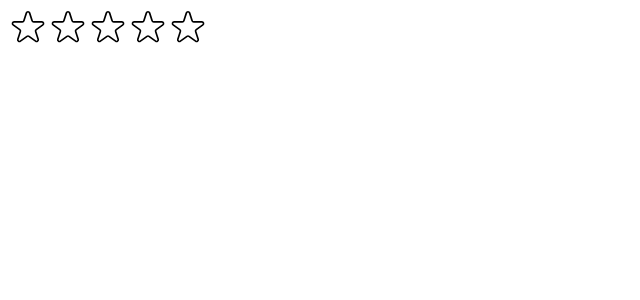
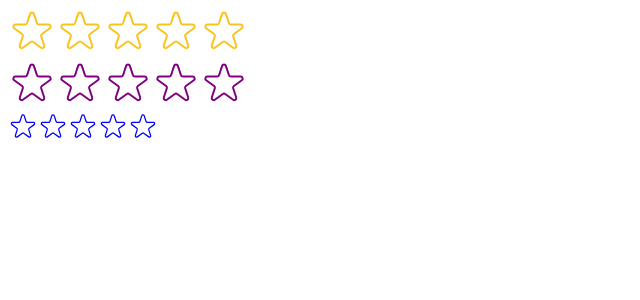
Before and after one commit to naLeilan/CineHub, a React (Vite) app: page / in a window 1280 px wide. Shown: the top 300 px of the page, without its empty margins (0-640 px from the left). Built offline with nearby package versions, Linux system fonts and the light colour scheme.

Commit message:
add color and size props

```diff
--- a/src/StarRating.jsx
+++ b/src/StarRating.jsx
@@ -10,18 +10,24 @@
   display: "flex",
 };
 
-const textStyle = {
-  margin: "0",
-  lineHeight: "1",
-};
-
-export default function StarRating({ maxRating = 5 }) {
+export default function StarRating({
+  maxRating = 5,
+  color = "#fcc419",
+  size = 48,
+}) {
   const [rating, setRating] = useState(0);
   const [hoverRating, setHoverRating] = useState(0);
 
   function handleRating(rating) {
     setRating(rating);
   }
+
+  const textStyle = {
+    margin: "0",
+    lineHeight: "1",
+    color,
+    fontSize: `${size / 1.5}px`,
+  };
 
   return (
     <div style={containerStyle}>
@@ -33,6 +39,8 @@
             onRate={() => handleRating(i + 1)}
             onHoverIn={() => setHoverRating(i + 1)}
             onHoverOut={() => setHoverRating(0)}
+            color={color}
+            size={size}
           />
         ))}
       </div>
@@ -41,14 +49,13 @@
   );
 }
 
-const starsStyle = {
-  display: "block",
-  width: "40px",
-  heigh: "40px",
-  cursor: "pointer",
-};
-
-function Stars({ onRate, full, onHoverIn, onHoverOut }) {
+function Stars({ onRate, full, onHoverIn, onHoverOut, color, size }) {
+  const starsStyle = {
+    display: "block",
+    width: `${size}px`,
+    heigh: `${size}px`,
+    cursor: "pointer",
+  };
   return (
     <span
       style={starsStyle}
@@ -61,8 +68,8 @@
         <svg
           xmlns="http://www.w3.org/2000/svg"
           viewBox="0 0 20 20"
-          fill="#000"
-          stroke="#000"
+          fill={color}
+          stroke={color}
         >
           <path d="M9.049 2.927c.3-.921 1.603-.921 1.902 0l1.07 3.292a1 1 0 00.95.69h3.462c.969 0 1.371 1.24.588 1.81l-2.8 2.034a1 1 0 00-.364 1.118l1.07 3.292c.3.921-.755 1.688-1.54 1.118l-2.8-2.034a1 1 0 00-1.175 0l-2.8 2.034c-.784.57-1.838-.197-1.539-1.118l1.07-3.292a1 1 0 00-.364-1.118L2.98 8.72c-.783-.57-.38-1.81.588-1.81h3.461a1 1 0 00.951-.69l1.07-3.292z" />
         </svg>
@@ -71,7 +78,7 @@
           xmlns="http://www.w3.org/2000/svg"
           fill="none"
           viewBox="0 0 24 24"
-          stroke="#000"
+          stroke={color}
         >
           <path
             strokeLinecap="round"
--- a/src/main.jsx
+++ b/src/main.jsx
@@ -9,5 +9,7 @@
   <React.StrictMode>
     {/* <App /> */}
     <StarRating maxRating={5} />
+    <StarRating maxRating={5} color="purple" />
+    <StarRating maxRating={5} color="blue" size="30" />
   </React.StrictMode>
 );
```
